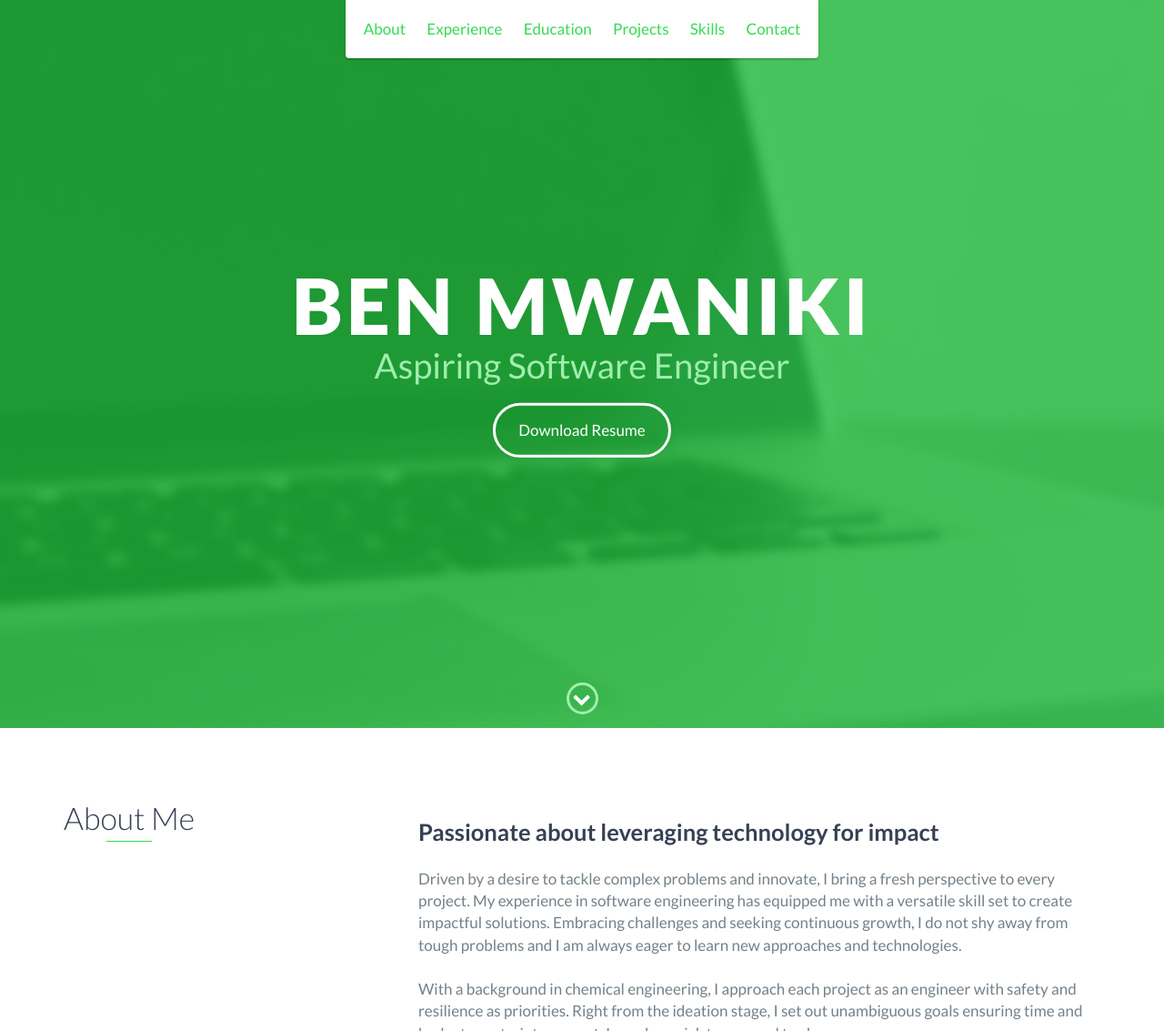
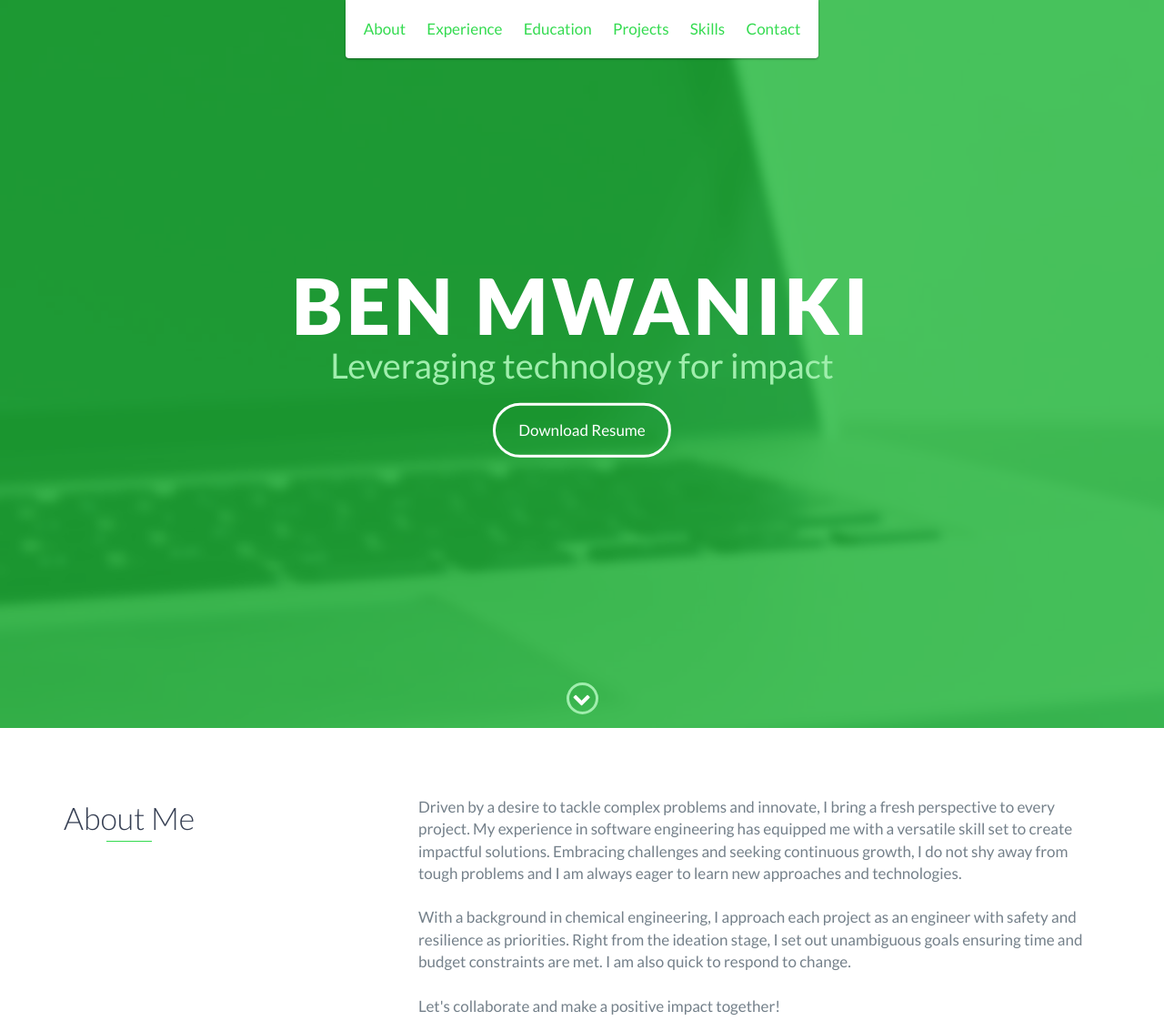
Before and after one commit to ben12mwaniki/my-portfolio, a website: page index.html in a window 1280 px wide. Shown: the top 1133 px of the page at 91% size. Drawn offline with nearby package versions, Linux system fonts and the light colour scheme.

Commit message:
Modify name, about

```diff
--- a/index.html
+++ b/index.html
@@ -49,7 +49,7 @@
     <div id="lead">
         <div id="lead-content">
             <h1>Ben Mwaniki</h1>
-            <h2>Aspiring Software Engineer</h2>
+            <h2>Leveraging technology for impact</h2>
             <a href="https://drive.google.com/file/d/1Z62LuRrzo9X84yu1ESKYwsAxMLwzFpXO/view?usp=sharing" target="_blank" rel="noopener noreferrer" class="btn-rounded-white">Download Resume</a>
         </div>
         <!-- End #lead-content -->
@@ -72,9 +72,7 @@
                     <h2 class="heading">About Me</h2>
                 </div>
                 <div class="col-md-8">
-                    <h2>
-                        Passionate about leveraging technology for impact
-                    </h2>
+
                     <p>
                         Driven by a desire to tackle complex problems and innovate, I bring a fresh perspective to every project. My experience in software engineering has equipped me with a versatile skill set to create impactful solutions.
                         Embracing challenges and seeking continuous growth, I do not shy away from tough problems and I am always eager to learn new approaches and technologies.
```
